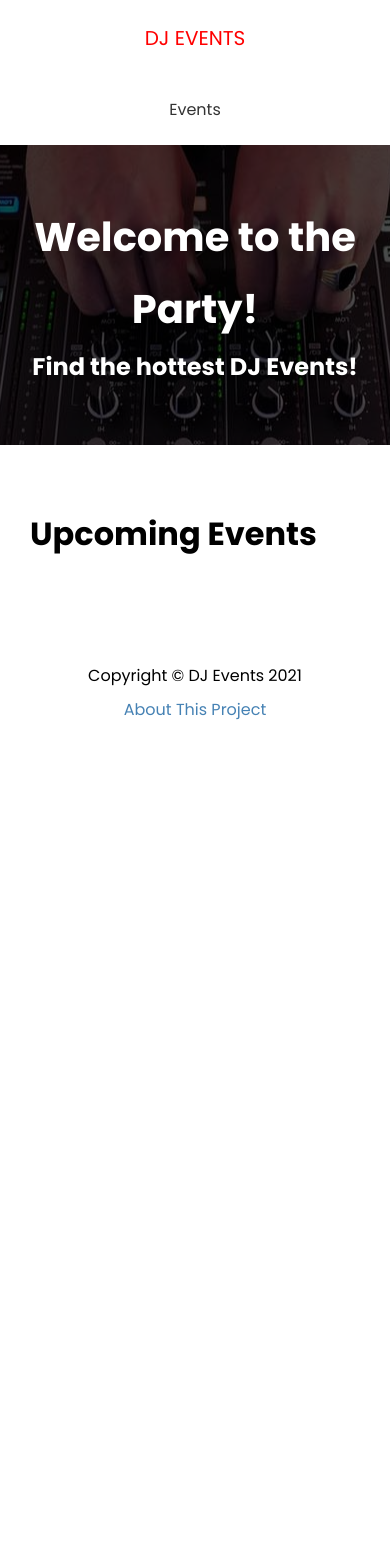
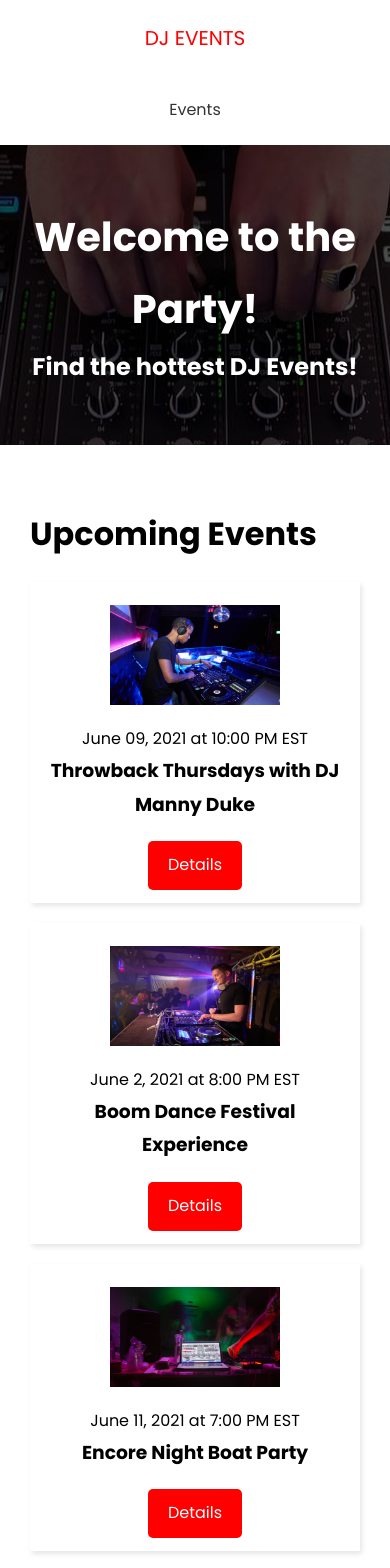
Before and after one commit to abhishek-dangol/dj-events-frontend, a Next.js app: page / in a window 390 px wide. Shown: the top 1568 px of the page. Before the commit the page ends 844 px from the top, so only its background shows below. Built offline with nearby package versions, Linux system fonts and the light colour scheme; no server answers.

Commit message:
Displayed events in homepage

```diff
--- /dev/null
+++ b/components/EventItem.js
@@ -0,0 +1,26 @@
+import React from 'react'
+import Link from 'next/link'
+import Image from 'next/image'
+import styles from '@/styles/EventItem.module.css'
+
+export default function EventItem({evt}) {
+    return (
+        <div className={styles.event}>
+            <div className={styles.img}>
+                <Image src={evt.image ? evt.image : '/images/event-default.png'}
+                    width={170} height={100}/>
+            </div>
+            <div className={styles.info}>
+                <span>
+                    {evt.date} at {evt.time}
+                </span>
+                <h3>{evt.name}</h3>
+            </div>
+            <div className={styles.link}>
+                <Link href={`/events/${evt.slug}`}>
+                    <a className='btn'>Details</a>
+                </Link>
+            </div>
+        </div>
+    )
+}
--- a/pages/index.js
+++ b/pages/index.js
@@ -1,10 +1,22 @@
 import Layout from '@/components/Layout'
-import {API_URL} from '@/config/index'
+import { API_URL } from '@/config/index'
+import EventItem from '@/components/EventItem';
+import Link from 'next/link'
 
 export default function HomePage({events}) {
   return (
     <Layout>
       <h1>Upcoming Events</h1>
+      {events.length === 0 && <h3>No Events To Show</h3>}
+      {events.map(evt => (
+        <EventItem key={evt.id} evt={evt}></EventItem>
+
+      ))}
+      {events.length > 0 && (
+        <Link href='/events'>
+          <a className='btn-secondary'>View All Events</a>
+        </Link>
+      )}
     </Layout>
   );
 }
@@ -14,7 +26,7 @@
   const events = await res.json()
 
   return {
-    props: { events },
+    props: { events:events.slice(0, 3) },
     revalidate: 1,
   }
 }
--- /dev/null
+++ b/styles/EventItem.module.css
@@ -0,0 +1,28 @@
+.event {
+  display: flex;
+  justify-content: space-between;
+  align-items: center;
+  margin: 20px 0;
+  padding: 13px;
+  box-shadow: 2px 3px 5px rgba(0, 0, 0, 0.1);
+}
+
+.img {
+  flex: 1;
+  margin: 10px;
+}
+
+.info {
+  flex: 2;
+}
+
+@media (max-width: 600px) {
+  .event {
+    flex-direction: column;
+    text-align: center;
+  }
+
+  .info {
+    margin-bottom: 20px;
+  }
+}
```
Also changed, not shown: pages/events/index.js (+22 -7 lines).
